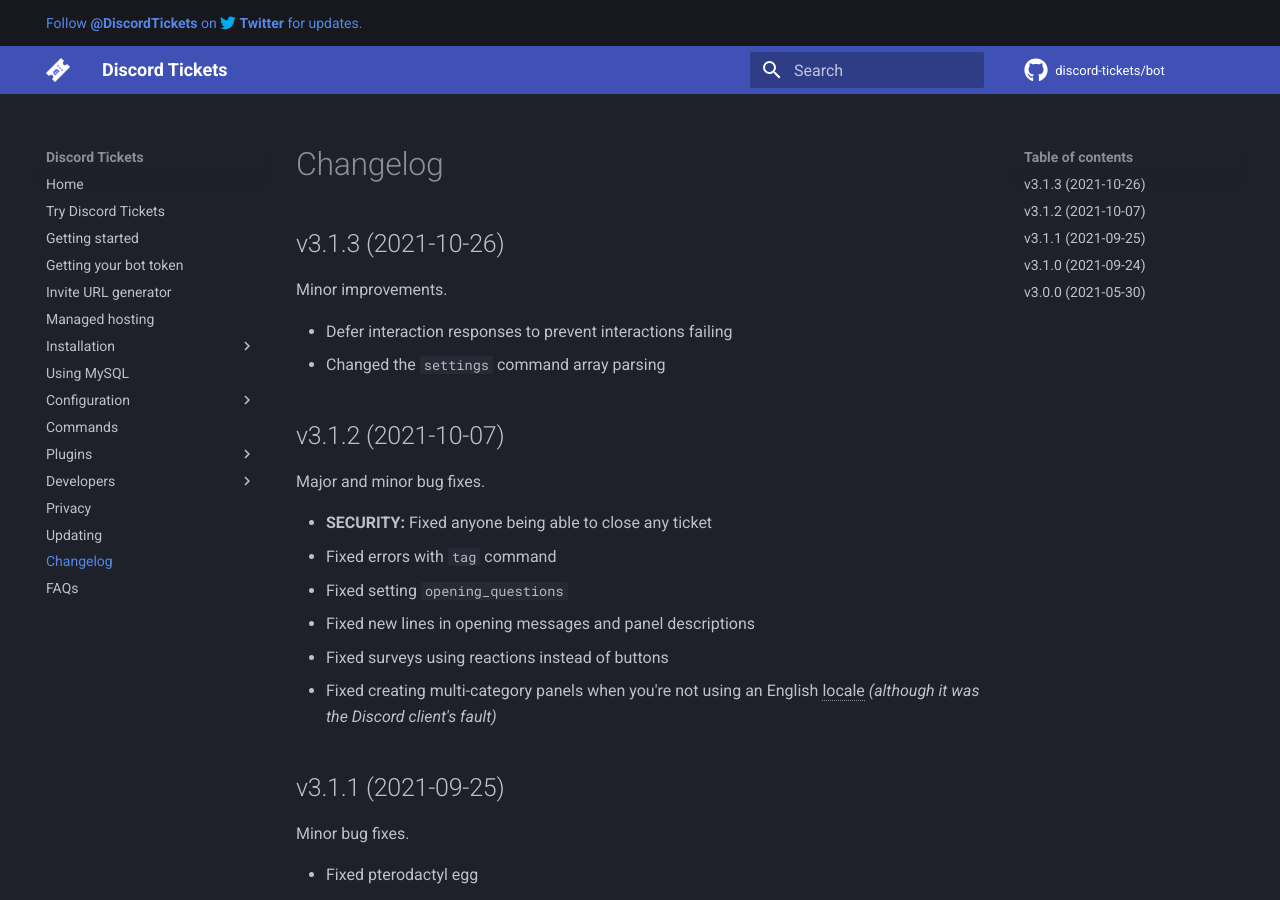
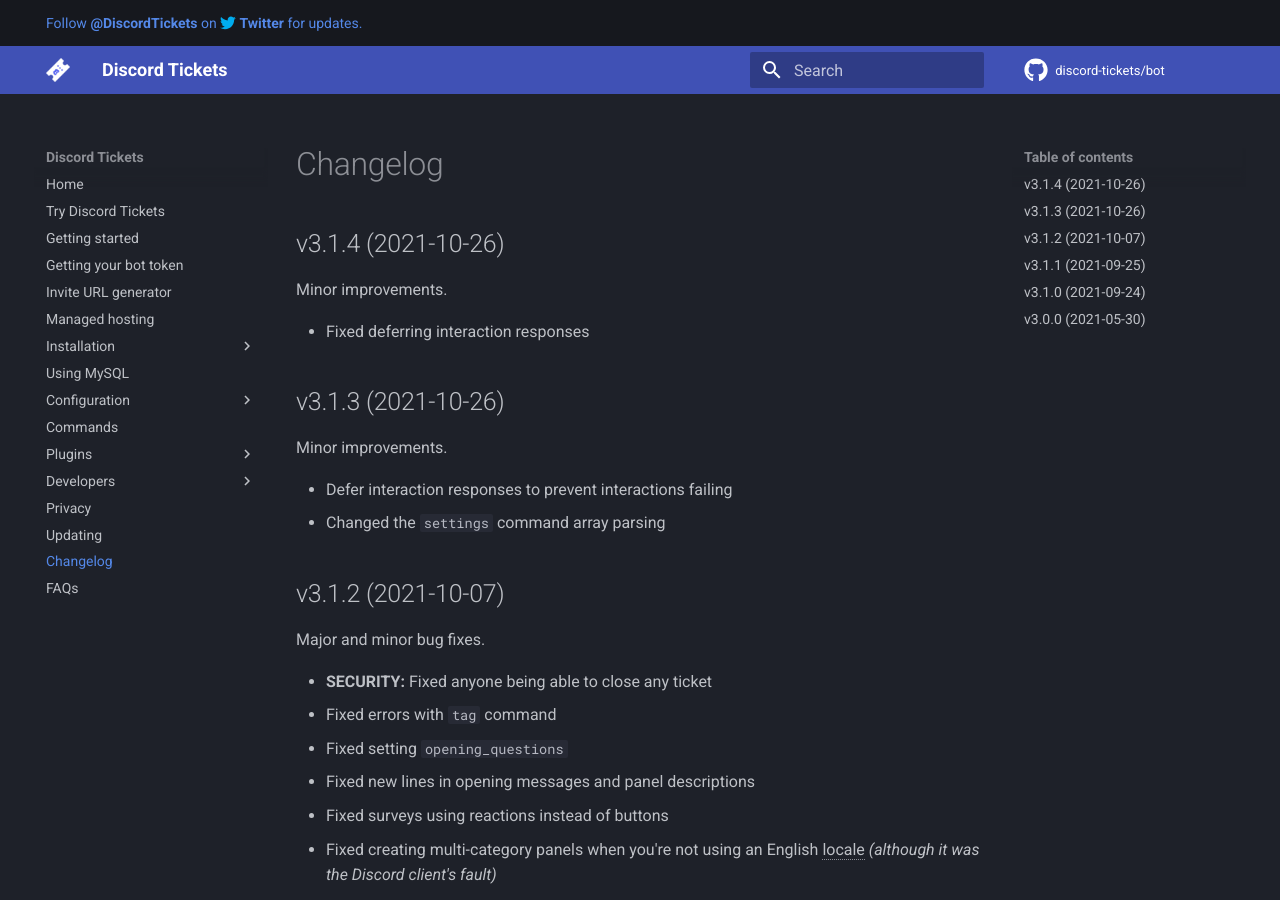
Before and after one commit to discord-tickets/docs, an MkDocs documentation site: the page built from docs/changelog.md, in a window 1280 px wide and 900 px high. Built offline with MkDocs 1.6.1 and Material for MkDocs 9.7.7, drawn with Linux system fonts in a browser that asks for light colours; comment, search, counter and statistics services are not loaded.

Commit message:
Add v3.1.4 changelog

```diff
--- a/docs/changelog.md
+++ b/docs/changelog.md
@@ -3,6 +3,12 @@
 <!--
 	NOTE: MOST RECENT SHOULD BE AT THE TOP!
 -->
+
+## v3.1.4 (2021-10-26)
+
+Minor improvements.
+
+- Fixed deferring interaction responses
 
 ## v3.1.3 (2021-10-26)
 
```
